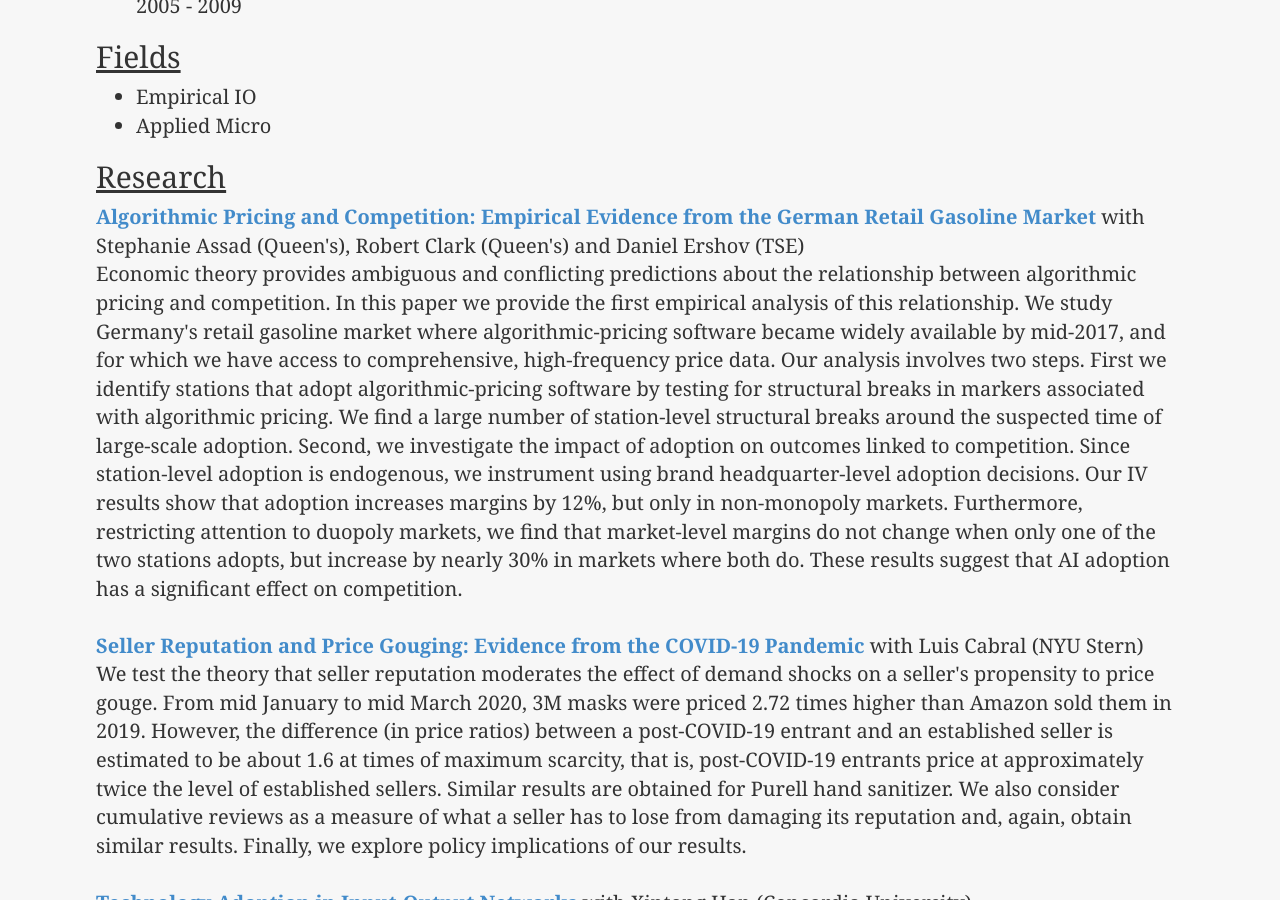
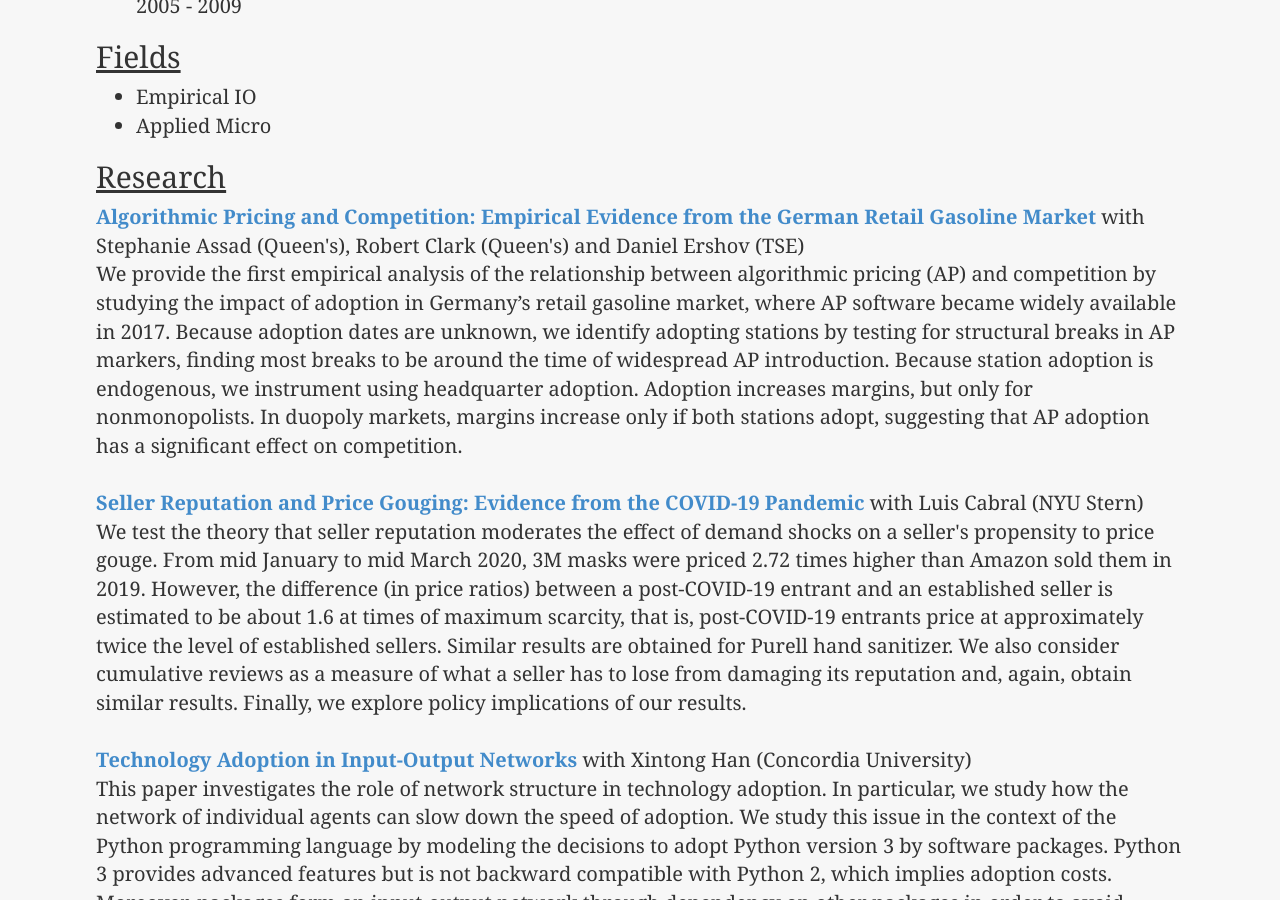
Before and after one commit to x-u/x-u.github.io, a Jekyll site: the page built from index.html, in a window 1280 px wide and 900 px high, scrolled down 799 px. Built offline with Jekyll 4.4.1, drawn with Linux system fonts in a browser that asks for light colours; the list of posts is cut into pages by our own code.

Commit message:
Initial commit

```diff
--- a/index.html
+++ b/index.html
@@ -46,9 +46,9 @@
 
 <H3><A NAME="research"></A><U>Research</U></H3>
 
-<A HREF="https://www.dropbox.com/s/w2ic4axzit6mw7q/draft_v6.pdf?dl=0"><B>Algorithmic Pricing and Competition: Empirical Evidence from the German Retail Gasoline Market</B></A>
+<A HREF="http://x-u.github.io/paper/algorithmic_pricing_and_competition.pdf"><B>Algorithmic Pricing and Competition: Empirical Evidence from the German Retail Gasoline Market</B></A>
 with Stephanie Assad (Queen's), Robert Clark (Queen's) and Daniel Ershov (TSE)<br>
-Economic theory provides ambiguous and conflicting predictions about the relationship between algorithmic pricing and competition. In this paper we provide the first empirical analysis of this relationship. We study Germany's retail gasoline market where algorithmic-pricing software became widely available by mid-2017, and for which we have access to comprehensive, high-frequency price data. Our analysis involves two steps. First we identify stations that adopt algorithmic-pricing software by testing for structural breaks in markers associated with algorithmic pricing. We find a large number of station-level structural breaks around the suspected time of large-scale adoption. Second, we investigate the impact of adoption on outcomes linked to competition. Since station-level adoption is endogenous, we instrument using brand headquarter-level adoption decisions. Our IV results show that adoption increases margins by 12%, but only in non-monopoly markets. Furthermore, restricting attention to duopoly markets, we find that market-level margins do not change when only one of the two stations adopts, but increase by nearly 30% in markets where both do. These results suggest that AI adoption has a significant effect on competition.
+We provide the first empirical analysis of the relationship between algorithmic pricing (AP) and competition by studying the impact of adoption in Germany’s retail gasoline market, where AP software became widely available in 2017. Because adoption dates are unknown, we identify adopting stations by testing for structural breaks in AP markers, finding most breaks to be around the time of widespread AP introduction. Because station adoption is endogenous, we instrument using headquarter adoption. Adoption increases margins, but only for nonmonopolists. In duopoly markets, margins increase only if both stations adopt, suggesting that AP adoption has a significant effect on competition.
 
 <br><br>
 <A HREF="http://x-u.github.io/xu_price_gouging.pdf"><B>Seller Reputation and Price Gouging: Evidence from the COVID-19 Pandemic</B></A>
```
Also changed, not shown: 3 other files.
